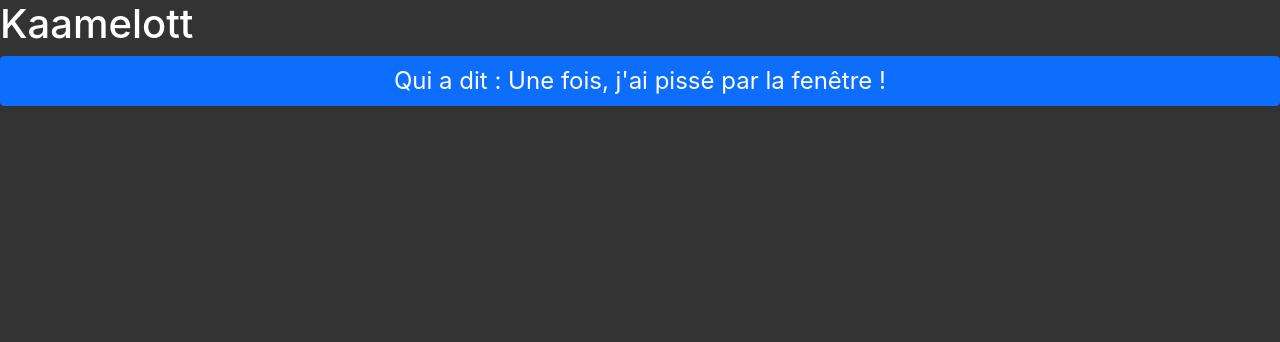
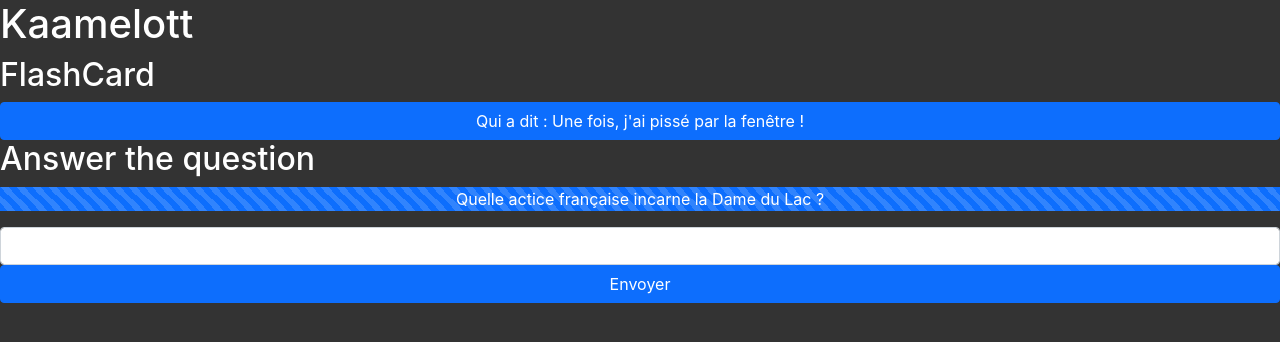
Before and after one commit to JulienV60/Kaameloot-quiz, a React (Create React App) app: page / in a window 1280 px wide. Shown: the top 342 px of the page. Built offline with nearby package versions, Linux system fonts and the light colour scheme.

Commit message:
En train de faire l'input

```diff
--- a/src/App.tsx
+++ b/src/App.tsx
@@ -1,11 +1,13 @@
 import React from "react";
 import FlashCardOne from "./FlashCard";
-import { allQuestions } from "./data/Kaameloot.js";
+
 import "./index.css";
+import InputText from "./Input";
 export const App: React.FC = () => {
   return (
     <div id="app" className="conainter default-flex">
       <FlashCardOne />
+      <InputText />
     </div>
   );
 };
--- a/src/FlashCard.tsx
+++ b/src/FlashCard.tsx
@@ -5,7 +5,7 @@
   const [question, setQuestion] = React.useState(false);
   const [idQuestion, setIdQuestion] = React.useState("");
   const [answer, setAnwser] = React.useState(false);
-  const [reload, setReload] = React.useState(false);
+
   React.useEffect(() => {
     function getQuestion() {
       const oneQuestion = allQuestions.map((element: any) => {
@@ -24,7 +24,6 @@
 
   function getAnwser(event: any) {
     const idresultevent = event.target.id;
-
     const oneQuestion = allQuestions.map((element: any) => {
       return element;
     });
@@ -38,19 +37,22 @@
       return element.reponse;
     });
 
-    if (answer == false) {
+    if (answer === false) {
       setAnwser(reponse[0]);
       setQuestion(false);
     } else {
       setAnwser(false);
       setQuestion(randomSuiteQuestion.question);
+      const id = randomSuiteQuestion.id;
+      setIdQuestion(id);
     }
   }
 
   return (
     <div>
+      <div>
         <h1>Kaamelott</h1>
-
+        <h2>FlashCard</h2>
         <button
           type="button"
           className="btn btn-primary"
@@ -61,10 +63,7 @@
           {question}
           {answer}
         </button>
-
-      {/* <form>
-        <input onChange={Checkifgoodanswer} type="text"></input>
-      </form> */}
+      </div>
     </div>
   );
 };
--- /dev/null
+++ b/src/Input.tsx
@@ -0,0 +1,62 @@
+import React from "react";
+import { allQuestions } from "./data/Kaameloot.js";
+
+const InputText = (): JSX.Element => {
+  const [questiondeux, setQuestiondeux] = React.useState(false);
+  const [idQuestiondeux, setIdQuestiondeux] = React.useState("");
+  const [answerdeux, setAnwserdeux] = React.useState(false);
+
+  React.useEffect(() => {
+    function getQuestion() {
+      const oneQuestion = allQuestions.map((element: any) => {
+        return element;
+      });
+      const randomSuiteQuestion =
+        oneQuestion[Math.floor(Math.random() * oneQuestion.length)];
+
+      const id = randomSuiteQuestion.id;
+
+      setIdQuestiondeux(id);
+      setQuestiondeux(randomSuiteQuestion.question);
+    }
+
+    getQuestion();
+  }, []);
+
+  function getAnswerInput(event: any) {
+    const idresulteventchangeinput = event.target.value;
+    console.log(idresulteventchangeinput);
+    const idresultevent = event.target.id;
+    const oneQuestion = allQuestions.map((element: any) => {
+      return element;
+    });
+    const randomSuiteQuestion =
+      oneQuestion[Math.floor(Math.random() * oneQuestion.length)];
+
+    const searchbyid = allQuestions.filter((element: any) => {
+      return element.id === idresultevent;
+    });
+    const reponse = searchbyid.map((element: any) => {
+      return element.reponse;
+    });
+  }
+
+  return (
+    <div>
+      <h2>Answer the question</h2>
+      <p className="progress-bar progress-bar-striped">{questiondeux}</p>
+      <form onChange={getAnswerInput}>
+        <input
+          className="form-control"
+          id={idQuestiondeux}
+          key={idQuestiondeux}
+        ></input>
+        <button type="submit" className="btn btn-primary">
+          Envoyer
+        </button>
+      </form>
+    </div>
+  );
+};
+
+export default InputText;
--- a/src/data/Kaameloot.js
+++ b/src/data/Kaameloot.js
@@ -57,7 +57,7 @@
   {
     id: uuidv4(),
     question:
-      "Qui a dit : ah le printemps ! La nature se réveille, les oiseaux reviennent, on crame des mecs!",
+      "Qui a dit : Ah le printemps ! La nature se réveille, les oiseaux reviennent, on crame des mecs!",
     choix: ["Arthur", "Perceval", "Le Maître d'armes", "Bohort"],
     reponse: "Arthur",
   },
--- a/src/index.css
+++ b/src/index.css
@@ -8,9 +8,12 @@
   background: #333;
   color: white;
 }
-.btn {
+button {
   width: 100%;
   font-size: 1.5rem;
+}
+input {
+  width: 100%;
 }
 code {
   font-family: source-code-pro, Menlo, Monaco, Consolas, "Courier New",
```
Lines whose indentation alone changed are shown as unchanged.
